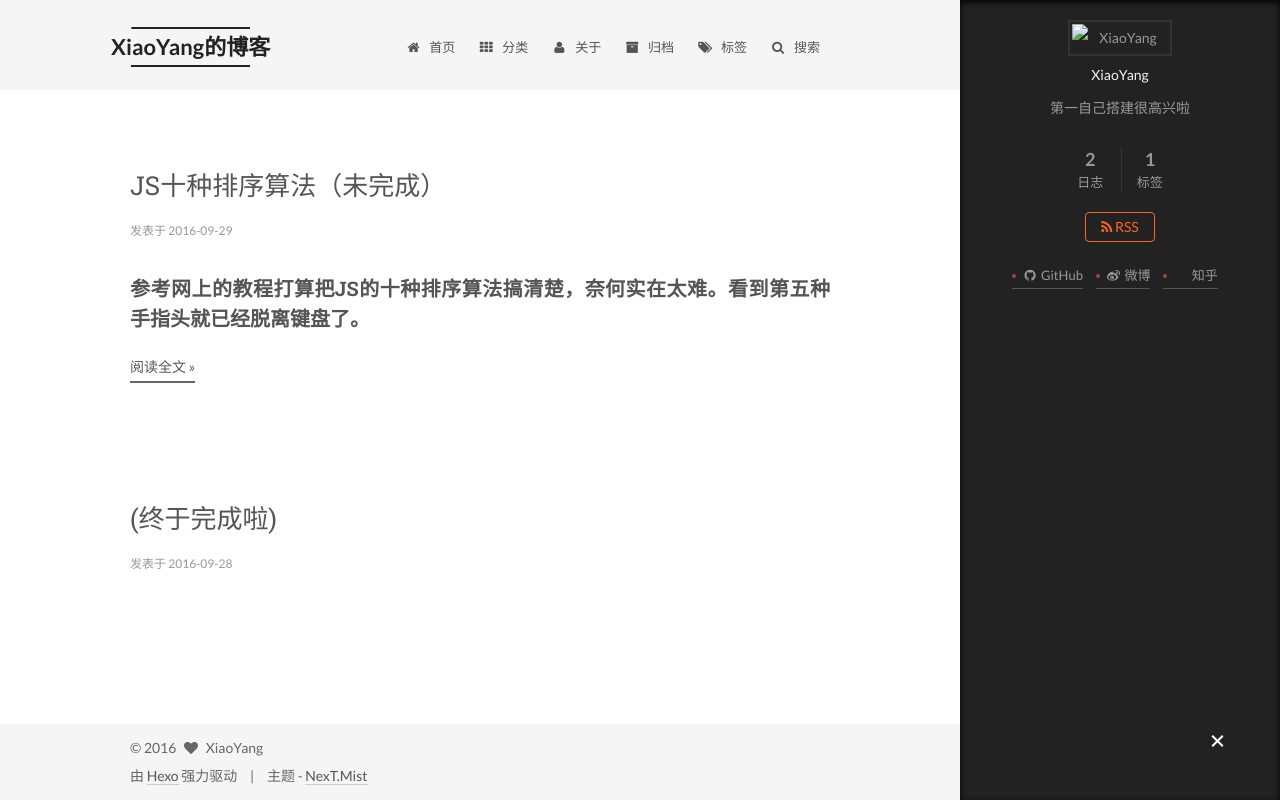
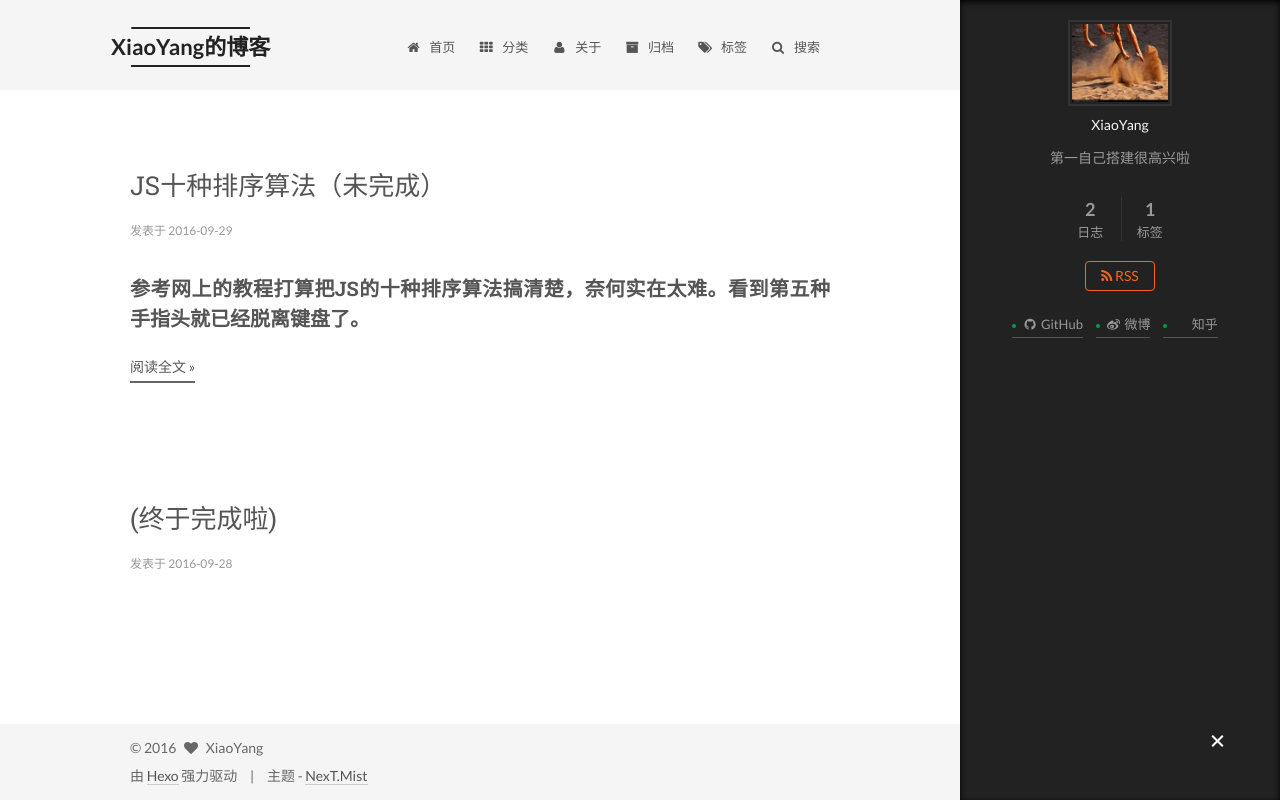
Before and after one commit to shouhutianshi/shouhutianshi.github.io, a plain HTML site: page index.html in a window 1280 px wide. Both pictures are taken after a click on the element 1217 px from the left and 742 px from the top of the page. Drawn offline with Linux system fonts and the light colour scheme; some icons are missing; a web font is replaced by a local one.

Commit message:
Site updated: 2016-09-30 09:01:24

```diff
--- a/css/main.css
+++ b/css/main.css
@@ -1548,7 +1548,7 @@ pre .javascript .function {
   width: 4px;
   height: 4px;
   border-radius: 50%;
-  background: #a7463d;
+  background: #039c49;
 }
 .links-of-blogroll {
   font-size: 13px;
--- a/index.html
+++ b/index.html
@@ -492,7 +492,7 @@
       <section class="site-overview sidebar-panel  sidebar-panel-active ">
         <div class="site-author motion-element" itemprop="author" itemscope itemtype="http://schema.org/Person">
           <img class="site-author-image" itemprop="image"
-               src="/images/avator.jpg"
+               src="/images/avatar.jpg"
                alt="XiaoYang" />
           <p class="site-author-name" itemprop="name">XiaoYang</p>
           <p class="site-description motion-element" itemprop="description">第一自己搭建很高兴啦</p>
```
Also changed, not shown: 2016/09/28/终于完成啦/index.html (+1 -1 lines), 2016/09/29/JS十种排序算法（未完成）/index.html (+1 -1 lines), archives/2016/09/index.html (+1 -1 lines), archives/2016/index.html (+1 -1 lines), archives/index.html (+1 -1 lines), tags/JavaScript/index.html (+1 -1 lines), images/avatar.jpg (added), uploads/avatar.jpg (added).
